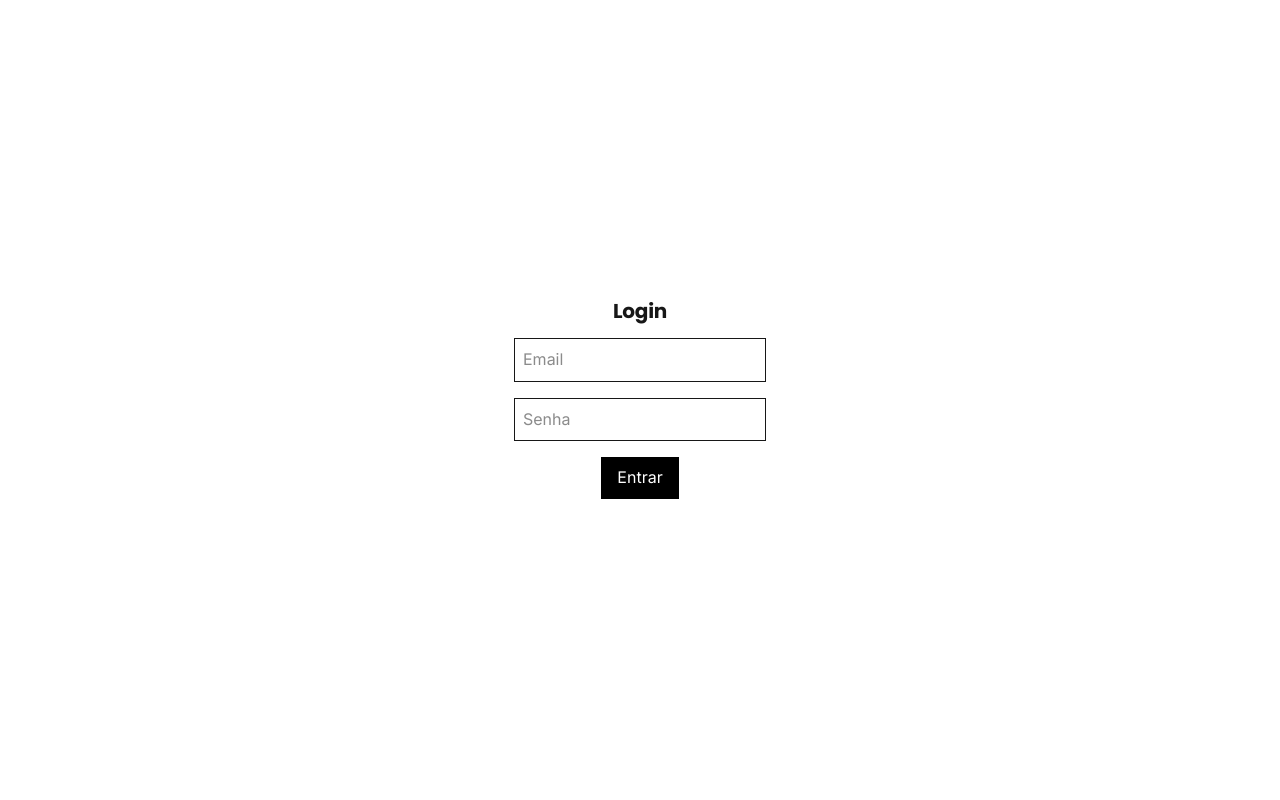
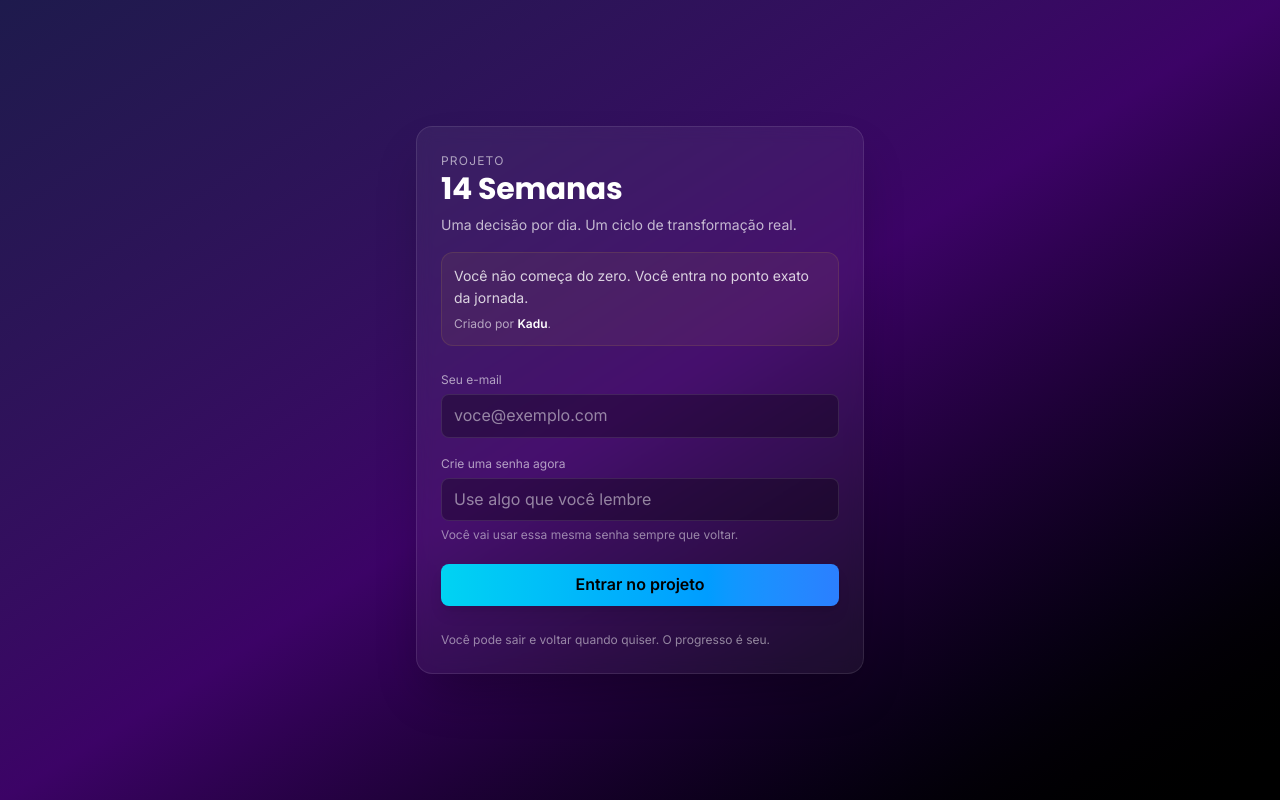
Before and after one commit to eusoukadusouza/Projeto-14-semanas, a Next.js app: page /login in a window 1280 px wide. Built offline with nearby package versions, Linux system fonts and the light colour scheme; no server answers.

Commit message:
fix: login com redirect e feedback

```diff
--- a/app/login/page.tsx
+++ b/app/login/page.tsx
@@ -5,47 +5,154 @@ import { useRouter } from 'next/navigation'
 import { supabase } from '@/lib/supabase'
 
 export default function LoginPage() {
+  const router = useRouter()
+
   const [email, setEmail] = useState('')
   const [password, setPassword] = useState('')
-  const router = useRouter()
 
-  const handleLogin = async () => {
-    const { error } = await supabase.auth.signInWithPassword({
-      email,
-      password,
-    })
+  const [loading, setLoading] = useState(false)
+  const [errorMsg, setErrorMsg] = useState<string | null>(null)
 
-    if (!error) {
+  const handleEnter = async () => {
+    setErrorMsg(null)
+
+    const e = email.trim().toLowerCase()
+    if (!e || !password) {
+      setErrorMsg('Preencha e-mail e senha para entrar.')
+      return
+    }
+
+    setLoading(true)
+    try {
+      // 1) tenta entrar
+      const signIn = await supabase.auth.signInWithPassword({
+        email: e,
+        password,
+      })
+
+      if (!signIn.error && signIn.data.session) {
+        router.push('/')
+        return
+      }
+
+      // 2) se falhar, tenta criar conta e entrar (onboarding sem fricção)
+      const signUp = await supabase.auth.signUp({
+        email: e,
+        password,
+      })
+
+      // Se o projeto estiver com “Confirm email” ligado, pode exigir confirmação
+      if (signUp.error) {
+        setErrorMsg('Não foi possível entrar agora. Confira seus dados e tente novamente.')
+        return
+      }
+
+      // tenta logar logo após criar (funciona quando confirmação de email está desligada)
+      const signInAfter = await supabase.auth.signInWithPassword({
+        email: e,
+        password,
+      })
+
+      if (signInAfter.error || !signInAfter.data.session) {
+        setErrorMsg(
+          'Conta criada. Agora confira seu e-mail para confirmar e depois volte para entrar.'
+        )
+        return
+      }
+
       router.push('/')
+    } catch (err) {
+      console.error(err)
+      setErrorMsg('Algo falhou aqui. Tenta de novo em alguns segundos.')
+    } finally {
+      setLoading(false)
     }
   }
 
   return (
-    <main className="flex min-h-screen flex-col items-center justify-center gap-4">
-      <h1 className="text-xl font-bold">Login</h1>
+    <main className="min-h-screen flex items-center justify-center p-6 bg-gradient-to-br from-indigo-950 via-purple-950 to-black text-white">
+      <div className="w-full max-w-md rounded-2xl border border-white/10 bg-white/5 backdrop-blur p-6 shadow-2xl">
+        {/* Identidade */}
+        <div className="mb-5">
+          <p className="text-xs tracking-widest uppercase text-white/60">Projeto</p>
+          <h1 className="text-3xl font-bold leading-tight mt-1">14 Semanas</h1>
+          <p className="text-sm text-white/70 mt-2">
+            Uma decisão por dia. Um ciclo de transformação real.
+          </p>
 
-      <input
-        type="email"
-        placeholder="Email"
-        className="border p-2"
-        value={email}
-        onChange={(e) => setEmail(e.target.value)}
-      />
+          <div className="mt-4 rounded-xl border border-yellow-300/10 bg-yellow-300/5 p-3">
+            <p className="text-sm text-white/80">
+              Você não começa do zero. Você entra no ponto exato da jornada.
+            </p>
+            <p className="text-xs text-white/60 mt-1">
+              Criado por <span className="font-semibold text-white">Kadu</span>.
+            </p>
+          </div>
+        </div>
 
-      <input
-        type="password"
-        placeholder="Senha"
-        className="border p-2"
-        value={password}
-        onChange={(e) => setPassword(e.target.value)}
-      />
+        {/* Form */}
+        <div className="space-y-3">
+          <div>
+            <label className="text-xs text-white/60">Seu e-mail</label>
+            <input
+              className="w-full mt-1 rounded-lg border border-white/10 bg-black/30 px-3 py-2 outline-none focus:border-cyan-400/40"
+              placeholder="voce@exemplo.com"
+              value={email}
+              onChange={(e) => setEmail(e.target.value)}
+              autoComplete="email"
+            />
+          </div>
 
-      <button
-        onClick={handleLogin}
-        className="bg-black text-white px-4 py-2"
-      >
-        Entrar
-      </button>
+          <div>
+            <label className="text-xs text-white/60">Crie uma senha agora</label>
+            <input
+              className="w-full mt-1 rounded-lg border border-white/10 bg-black/30 px-3 py-2 outline-none focus:border-cyan-400/40"
+              placeholder="Use algo que você lembre"
+              value={password}
+              onChange={(e) => setPassword(e.target.value)}
+              type="password"
+              autoComplete="current-password"
+            />
+            <p className="text-xs text-white/50 mt-1">
+              Você vai usar essa mesma senha sempre que voltar.
+            </p>
+          </div>
+
+          {errorMsg && (
+            <div className="rounded-lg border border-red-500/20 bg-red-500/10 p-3">
+              <p className="text-sm text-red-200">{errorMsg}</p>
+            </div>
+          )}
+
+          <button
+            onClick={handleEnter}
+            disabled={loading}
+            className={`w-full mt-2 rounded-lg py-2 font-semibold shadow-lg transition ${
+              loading
+                ? 'bg-white/20 text-white/70 cursor-not-allowed'
+                : 'bg-gradient-to-r from-cyan-400 to-blue-500 text-black hover:opacity-95'
+            }`}
+          >
+            {loading ? 'Entrando…' : 'Entrar no projeto'}
+          </button>
+
+          <p className="text-xs text-white/50 mt-3">
+            Você pode sair e voltar quando quiser. O progresso é seu.
+          </p>
+        </div>
+      </div>
     </main>
   )
 }
+const router = useRouter()
+
+const handleLogin = async () => {
+  const { error } = await supabase.auth.signInWithPassword({
+    email,
+    password,
+  })
+
+  if (!error) {
+    router.push('/') // 👈 AQUI
+  }
+}
```
